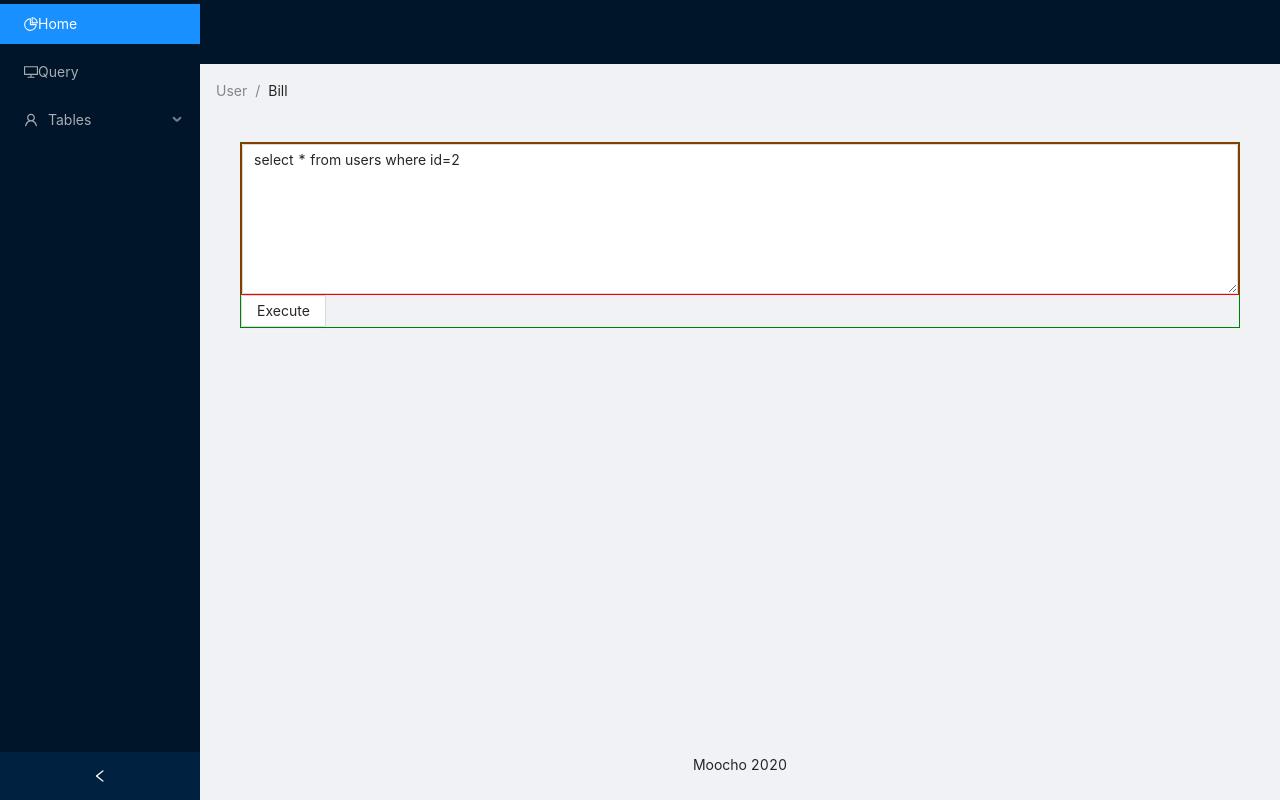
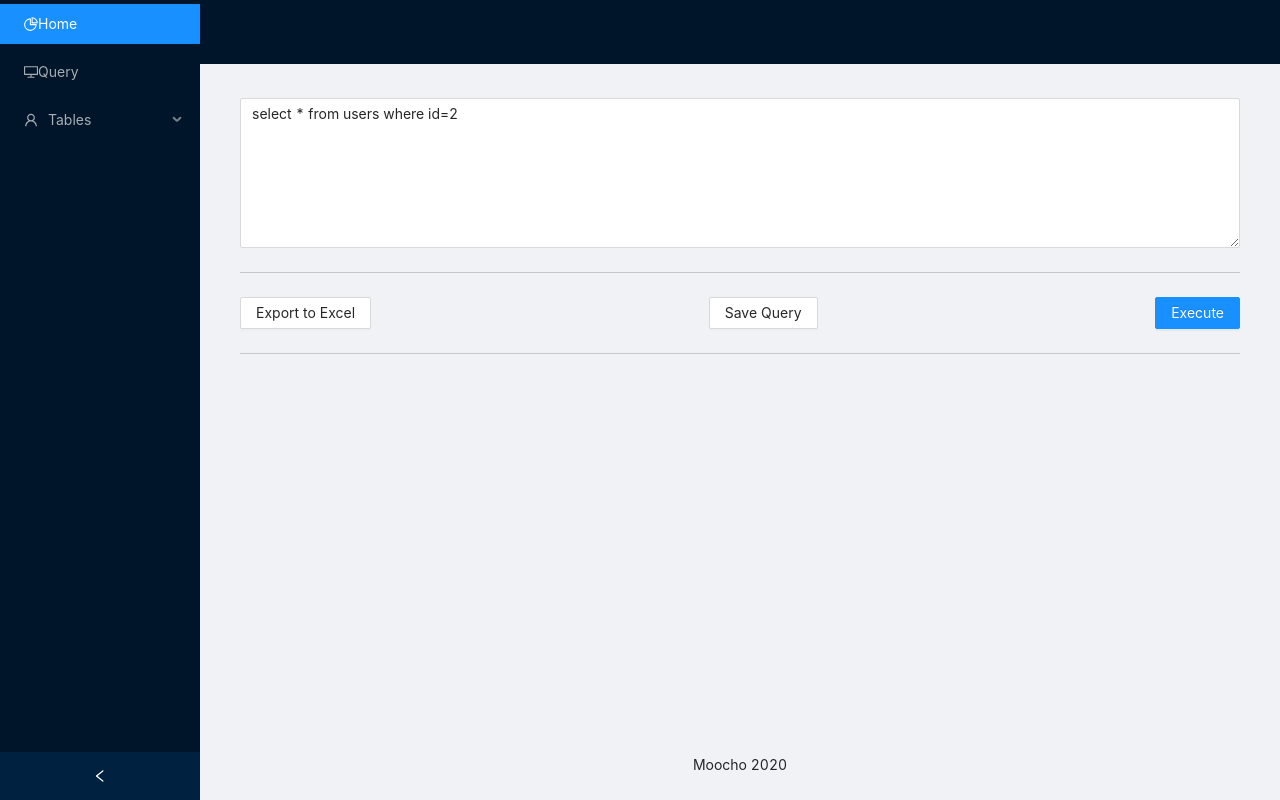
Before and after one commit to userlabinc/slqtool, a React (Create React App) app in the folder frontend/: page /query in a window 1280 px wide. Built offline with nearby package versions, Linux system fonts and the light colour scheme.

Commit message:
Second iteration frontend, the dinamic table is using ant

```diff
--- a/frontend/src/Router.js
+++ b/frontend/src/Router.js
@@ -1,9 +1,9 @@
 import React, { useState } from 'react'
-import {Switch, Route, Link} from 'react-router-dom'
+import { Switch, Route, Link } from 'react-router-dom'
 import QueryPage from './views/queries/QueryPage'
 import Home from './views/home'
 
-import { Layout, Menu, Breadcrumb } from 'antd'
+import { Layout, Menu } from 'antd'
 import {
   DesktopOutlined,
   PieChartOutlined,
@@ -23,20 +23,16 @@ const Router = () => {
   return (
     <div>
       <Layout style={{ minHeight: '100vh' }}>
-        <Sider
-          collapsible
-          collapsed={collapsed}
-          onCollapse={onCollapse}
-        >
+        <Sider collapsible collapsed={collapsed} onCollapse={onCollapse}>
           <div className='logo' />
           <Menu theme='dark' defaultSelectedKeys={['1']} mode='inline'>
             <Menu.Item key='1'>
               <PieChartOutlined />
-              <Link to="/">Home</Link>
+              <Link to='/'>Home</Link>
             </Menu.Item>
             <Menu.Item key='2'>
               <DesktopOutlined />
-              <Link to="/query">Query</Link>
+              <Link to='/query'>Query</Link>
             </Menu.Item>
             <SubMenu
               key='sub1'
@@ -51,16 +47,11 @@ const Router = () => {
               <Menu.Item key='4'>Bill</Menu.Item>
               <Menu.Item key='5'>Alex</Menu.Item>
             </SubMenu>
-
           </Menu>
         </Sider>
         <Layout className='site-layout'>
           <Header className='site-layout-background' style={{ padding: 0 }} />
           <Content style={{ margin: '0 16px' }}>
-            <Breadcrumb style={{ margin: '16px 0' }}>
-              <Breadcrumb.Item>User</Breadcrumb.Item>
-              <Breadcrumb.Item>Bill</Breadcrumb.Item>
-            </Breadcrumb>
             <div
               className='site-layout-background'
               style={{ padding: 24, minHeight: 360 }}
--- a/frontend/src/styles/main.scss
+++ b/frontend/src/styles/main.scss
@@ -1,7 +1,5 @@
 /** QUERY PAGE*/
 .query-page {
-  border: 1px solid green;
-
   & .query-square {
     width: 100%;
     min-height: 150px;
--- a/frontend/src/views/queries/QueryPage.js
+++ b/frontend/src/views/queries/QueryPage.js
@@ -1,9 +1,10 @@
 import React, { useState } from 'react'
-import { message, Row, Col } from 'antd'
+import { Row, Col, Divider, Button } from 'antd'
 import QuerySquare from './components/QuerySquare'
 import DinamicTable from '../../components/DinamicTable'
 import ExecuteQueryButton from './components/ExecuteQueryButton'
 import Message from './components/Message'
+import DynamicTable2 from './components/DynamicTable2'
 
 const QueryPage = () => {
   const [query, setQuery] = useState('select * from users where id=2')
@@ -38,7 +39,7 @@ const QueryPage = () => {
 
     try {
       queryResult = await fetchQuery(query)
-      console.log('QR: ', queryResult)
+      // console.log('QR: ', queryResult)
 
       // Set recordset
       if (!checkRecordSets(queryResult)) {
@@ -87,18 +88,24 @@ const QueryPage = () => {
       {showingErrorMessage ? (
         <>{Message.error(`Error: ${errorMessage}`)}</>
       ) : null}
-      <Col sm={24} style={{ border: '1px solid red' }}>
+      <Col sm={24} style={{marginTop: '10px'}}>
         <QuerySquare loading={loading} query={query} setQuery={setQuery} />
       </Col>
-      <Col sm={12}>
+      <Divider style={{ backgroundColor: 'lightgray' }} />
+      <Col sm={24} style={{ display: 'flex', justifyContent: 'space-between' }}>
+        <Button disabled={loading}>Export to Excel</Button>
+        <Button disabled={loading}>Save Query</Button>
         <ExecuteQueryButton
           loading={loading}
           onClick={executeQuery}
           value={loading ? 'Loading...' : 'Execute'}
         />
       </Col>
+      <Divider style={{ backgroundColor: 'lightgray' }} />
 
-      <DinamicTable recordsets={recordsets} />
+      <Col sm={24}>
+        <DynamicTable2 recordsets={recordsets} />
+      </Col>
     </Row>
   )
 }
--- /dev/null
+++ b/frontend/src/views/queries/components/DynamicTable2.js
@@ -0,0 +1,63 @@
+import React from 'react'
+import { Table } from 'antd'
+
+const DynamicTable2 = props => {
+  const CUSTOM_KEY = 'moocho_index'
+
+  const getColumns = () => {
+    if (!props.recordsets.length) {
+      return null
+    }
+
+    const firstRecordKeys = Object.keys(props.recordsets[0])
+    const columns = []
+
+    firstRecordKeys.forEach(element => {
+      if (element !== CUSTOM_KEY) {
+        columns.push({ title: element, dataIndex: element, key: element })
+      }
+    })
+
+    return columns
+  }
+
+  const getDataSource = () => {
+    // const dataSource = []
+    // const rowValues = Object.values()
+    return props.recordsets.map((element, index) => {
+      element[CUSTOM_KEY] = index
+      return element
+    })
+  }
+
+  const renderTable = () => {
+    // console.log('Render table function')
+    if (
+      !getColumns() ||
+      !getColumns().length ||
+      !getDataSource() ||
+      !getDataSource().length
+    ) {
+      // console.log('Returning')
+      return null
+    }
+
+    return (
+      <React.Fragment>
+        <Table
+          columns={getColumns()}
+          dataSource={getDataSource()}
+          rowKey={CUSTOM_KEY}
+        />
+      </React.Fragment>
+    )
+  }
+
+  return <>{renderTable()}</>
+}
+
+DynamicTable2.defaultProps = {
+  recordsets: [],
+}
+
+export default DynamicTable2
--- a/frontend/src/views/queries/components/ExecuteQueryButton.js
+++ b/frontend/src/views/queries/components/ExecuteQueryButton.js
@@ -3,7 +3,7 @@ import { Button } from 'antd'
 
 const ExecuteQueryButton = props => {
   return (
-    <Button disabled={props.loading} onClick={props.onClick}>
+    <Button disabled={props.loading} onClick={props.onClick} type={"primary"}>
       {props.value}
     </Button>
   )
--- a/frontend/src/views/queries/components/Message.js
+++ b/frontend/src/views/queries/components/Message.js
@@ -12,7 +12,7 @@ const messageColorType = {
 }
 
 const Message = props => {
-  return <Col sm={24}  style={{backgroundColor: messageColorType[props.type]}}>
+  return <Col sm={24}  style={{backgroundColor: messageColorType[props.type], padding: '5px'}}>
     {props.value}
   </Col>
 }
```
Lines whose indentation alone changed are shown as unchanged.
